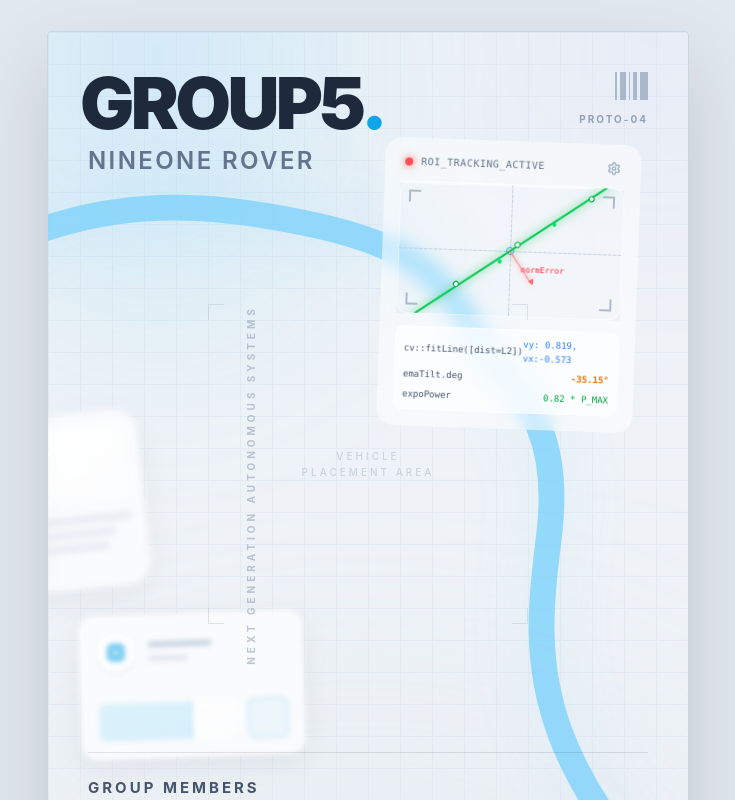
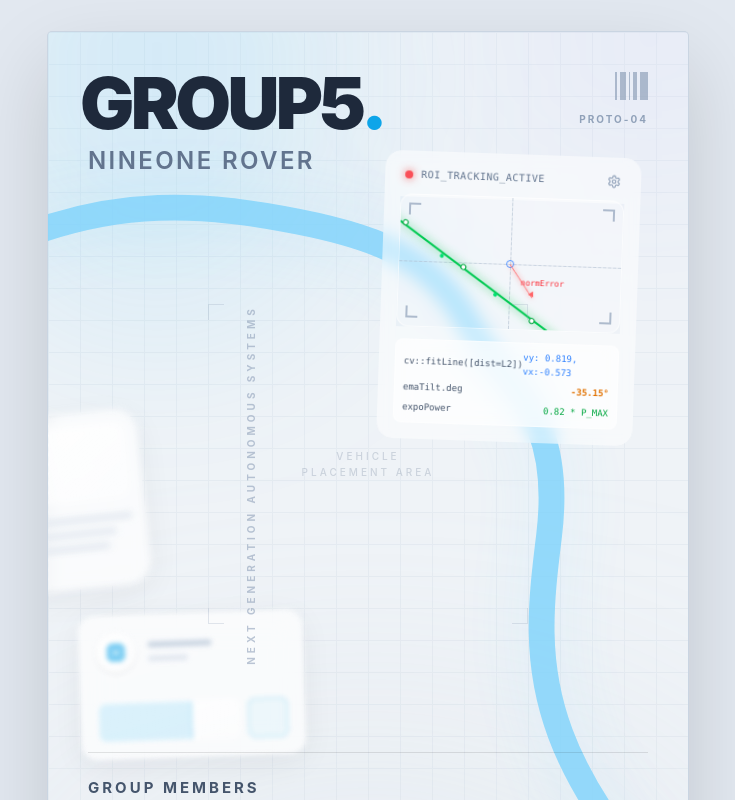
Before and after one commit to Leon144-art/Poster, a React (Vite) app in the folder Poster/: page / in a window 1280 px wide. Shown: the top 800 px of the page, without its empty margins (272-1007 px from the left). Built offline with nearby package versions, Linux system fonts and the light colour scheme.

Commit message:
调整 ROI HUD 视窗面板位置和核心视觉元素的角度

```diff
--- a/Poster/src/app/App.tsx
+++ b/Poster/src/app/App.tsx
@@ -170,7 +170,7 @@ export default function App() {
       panelBase: 'bg-white/70 border-white/80 shadow-[0_8px_32px_rgba(15,23,42,0.06)] backdrop-blur-lg',
       panelBase_line: 'bg-white/50 border-white/0 shadow-[0_8px_32px_rgba(15,23,42,0.06)] backdrop-blur-sm',
       panelInner: 'bg-gradient-to-br from-white/90 to-white/40 border-white/60',
-      panelInner_line: 'bg-gradient-to-br from-white/30 to-white/30 border-white/60 ',
+      panelInner_line: 'bg-gradient-to-br from-white/35 to-white/35 border-white/60 ',
       panelText: 'text-slate-600',
       trailStroke: '#7dd3fc',
       trailGlow: 'rgba(125,211,252,0.18)',
@@ -284,7 +284,7 @@ int main() {
           */}
 
           {/* 新的 ROI HUD 视窗面板 */}
-          <div className="absolute top-[12%] right-[8%] w-64 h-72 transform rotate-2 pointer-events-auto">
+          <div className="absolute top-[13.5%] right-[8%] w-64 h-72 transform rotate-2 pointer-events-auto">
 
             {/* 1. 背景镂空层：负责提供模糊、渐变、以及外部圆角边框 */}
             <div
@@ -328,7 +328,7 @@ int main() {
 
                {/* 核心视觉元素：拟合出的绿色数学直线, 模拟 cv::fitLine 结果 */}
                {/* 角度约需要和背景光带曲线那一块的切线一致 */}
-               <div className="absolute w-[150%] h-[2px] bg-green-500 shadow-[0_0_10px_#22c55e] left-1/2 top-1/2 transform -translate-x-1/2 -translate-y-1/2 rotate-[-35deg]">
+               <div className="absolute w-[150%] h-[2px] bg-green-500 shadow-[0_0_10px_#22c55e] left-1/4 top-1/2 transform -translate-x-1/2 -translate-y-1/2 rotate-[35deg]">
                  {/* 直线上的采样点集 (Points) */}
                  <div className="absolute left-[30%] -top-1 w-1.5 h-1.5 bg-white border border-green-600 rounded-full"></div>
                  <div className="absolute left-[45%] top-[2px] w-1 h-1 bg-green-400 rounded-full"></div>
```
